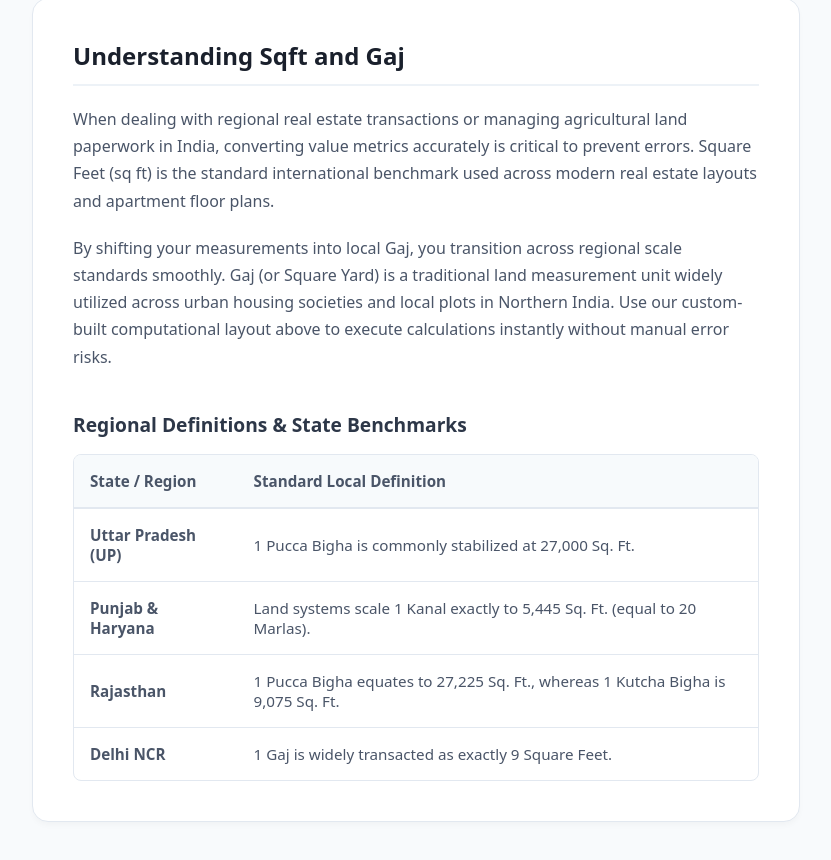
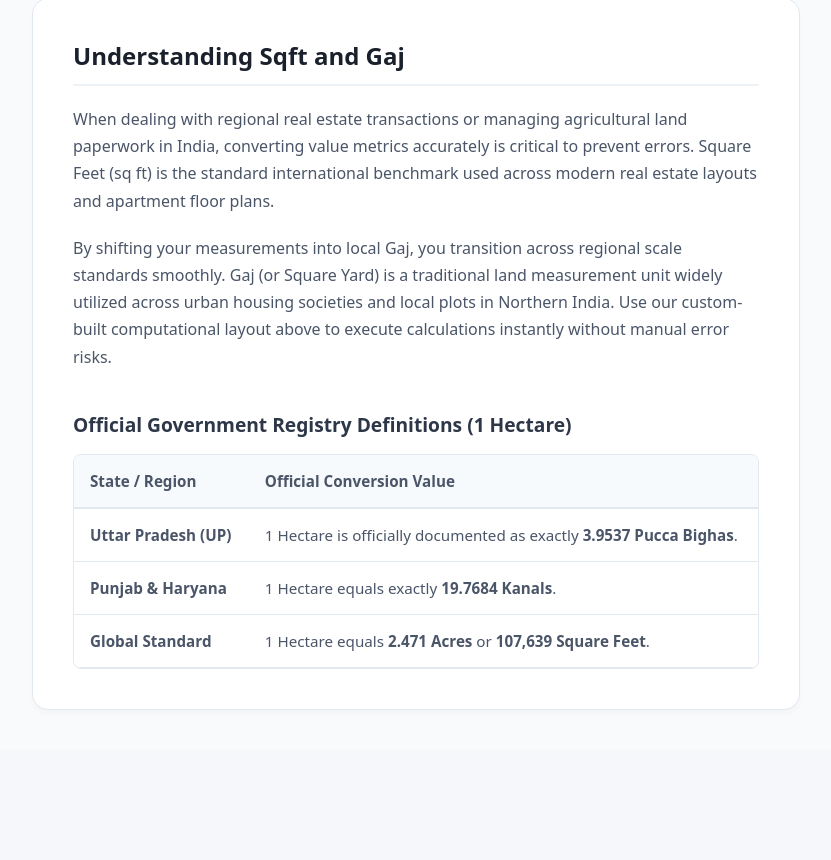
Before and after one commit to Shankarm3/landcalc-next, a Next.js app: page / in a window 1280 px wide. Shown: the part 1013-1873 px from the top of the page, without its empty margins (224-1055 px from the left). After the commit the page ends 1763 px from the top, so only its background shows below. Built offline with nearby package versions, Linux system fonts and the light colour scheme.

Commit message:
chore: wiping old folder layout

```diff
--- a/app/[...slug]/page.js
+++ b/app/[...slug]/page.js
@@ -12,6 +12,8 @@ const unitDescriptions = {
    kanal: "Kanal is a classic regional land measurement unit commonly used in northern states like Punjab and Haryana, traditionally equating to 1/8 of an acre.",
    bigha: "Bigha is a highly popular traditional land unit used widely across states like Uttar Pradesh, Punjab, Bihar, and Rajasthan. Note that its size can vary significantly by region.",
    acre: "Acre is an internationally recognized standard unit used globally and across India to measure large agricultural fields and extensive commercial land tracts.",
+   hectare:
+      "Hectare (ha) is the official metric system unit used by Indian state governments and land registry departments (Bhulekh) to document agricultural property deeds.",
 };
 
 export async function generateMetadata({ params }) {
@@ -24,7 +26,7 @@ export async function generateMetadata({ params }) {
 
    return {
       title: `${capitalize(from)} to ${capitalize(to)} Converter | LandCalc`,
-      description: `Instantly convert ${capitalize(from)} to ${capitalize(to)}. Learn about regional definitions, formulas, and calculate land area accurately.`,
+      description: `Instantly convert ${capitalize(from)} to ${capitalize(to)}. Learn about regional definitions, official government formulas, and calculate land area accurately.`,
    };
 }
 
@@ -167,7 +169,7 @@ export default async function ConversionPage({ params }) {
                            marginBottom: "1rem",
                         }}
                      >
-                        Regional Definitions & State Benchmarks
+                        Official Government Registry Definitions (1 Hectare)
                      </h3>
                      <div
                         style={{
@@ -204,7 +206,7 @@ export default async function ConversionPage({ params }) {
                                        fontWeight: "600",
                                     }}
                                  >
-                                    Standard Local Definition
+                                    Official Conversion Value
                                  </th>
                               </tr>
                            </thead>
@@ -226,8 +228,8 @@ export default async function ConversionPage({ params }) {
                                        borderBottom: "1px solid #e2e8f0",
                                     }}
                                  >
-                                    1 Pucca Bigha is commonly stabilized at
-                                    27,000 Sq. Ft.
+                                    1 Hectare is officially documented as
+                                    exactly <b>3.9537 Pucca Bighas</b>.
                                  </td>
                               </tr>
                               <tr
@@ -247,8 +249,8 @@ export default async function ConversionPage({ params }) {
                                        borderBottom: "1px solid #e2e8f0",
                                     }}
                                  >
-                                    Land systems scale 1 Kanal exactly to 5,445
-                                    Sq. Ft. (equal to 20 Marlas).
+                                    1 Hectare equals exactly{" "}
+                                    <b>19.7684 Kanals</b>.
                                  </td>
                               </tr>
                               <tr
@@ -260,7 +262,7 @@ export default async function ConversionPage({ params }) {
                                        borderBottom: "1px solid #e2e8f0",
                                     }}
                                  >
-                                    <b>Rajasthan</b>
+                                    <b>Global Standard</b>
                                  </td>
                                  <td
                                     style={{
@@ -268,19 +270,8 @@ export default async function ConversionPage({ params }) {
                                        borderBottom: "1px solid #e2e8f0",
                                     }}
                                  >
-                                    1 Pucca Bigha equates to 27,225 Sq. Ft.,
-                                    whereas 1 Kutcha Bigha is 9,075 Sq. Ft.
-                                 </td>
-                              </tr>
-                              <tr
-                                 style={{ transition: "background-color 0.2s" }}
-                              >
-                                 <td style={{ padding: "1rem" }}>
-                                    <b>Delhi NCR</b>
-                                 </td>
-                                 <td style={{ padding: "1rem" }}>
-                                    1 Gaj is widely transacted as exactly 9
-                                    Square Feet.
+                                    1 Hectare equals <b>2.471 Acres</b> or{" "}
+                                    <b>107,639 Square Feet</b>.
                                  </td>
                               </tr>
                            </tbody>
--- a/app/page.js
+++ b/app/page.js
@@ -3,8 +3,7 @@ import Navbar from "../components/Navbar";
 import Converter from "../components/Converter";
 
 export default function Home() {
-   const units = ["sqft", "gaj", "kanal", "bigha", "acre"];
-
+   const units = ["sqft", "gaj", "kanal", "bigha", "acre", "hectare"];
    const formatLabel = (unit) =>
       unit === "sqft" ? "Sqft" : unit.charAt(0).toUpperCase() + unit.slice(1);
 
--- a/app/sitemap.js
+++ b/app/sitemap.js
@@ -1,8 +1,7 @@
 export default async function sitemap() {
    // Use your real production URL here so Googlebot knows where to look!
    const baseUrl = "https://landcalc-next-4yjv.vercel.app";
-   const units = ["sqft", "gaj", "kanal", "bigha", "acre"];
-
+   const units = ["sqft", "gaj", "kanal", "bigha", "acre", "hectare"];
    const routes = [
       {
          url: baseUrl,
--- a/components/Converter.js
+++ b/components/Converter.js
@@ -23,10 +23,11 @@ export default function Converter({ defaultFrom = "sqft", defaultTo = "gaj" }) {
       // Base conversion layer: How many square feet are in exactly 1 of these units?
       const sqftMap = {
          sqft: 1,
-         gaj: 9, // 1 Gaj = 9 sqft
-         kanal: 5445, // 1 Kanal = 5445 sqft
-         bigha: 27225, // 1 Standard Bigha = 27225 sqft
-         acre: 43560, // 1 Acre = 43560 sqft
+         gaj: 9,
+         kanal: 5445,
+         bigha: 27000, // Standard Western UP Bigha benchmark
+         acre: 43560,
+         hectare: 107639,
       };
 
       // 1. Convert input value completely to its square feet equivalent
```
